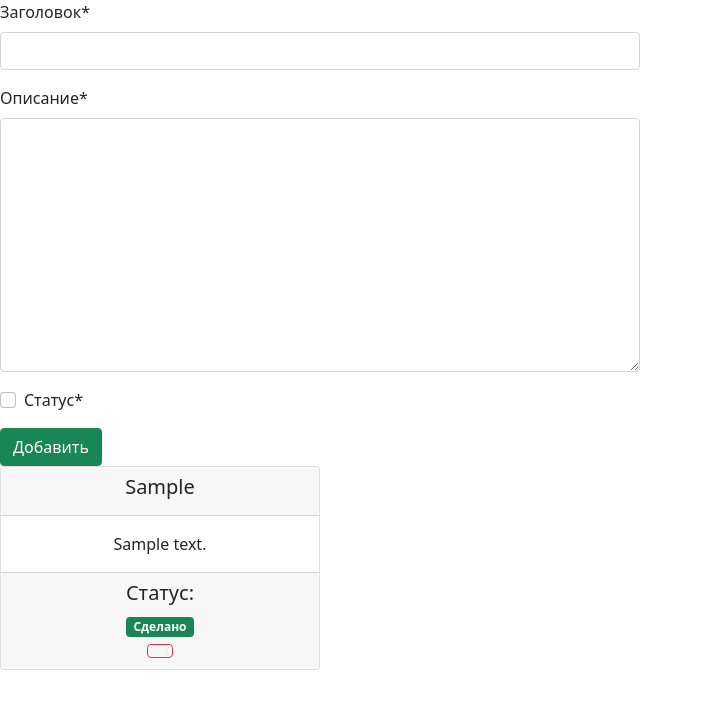
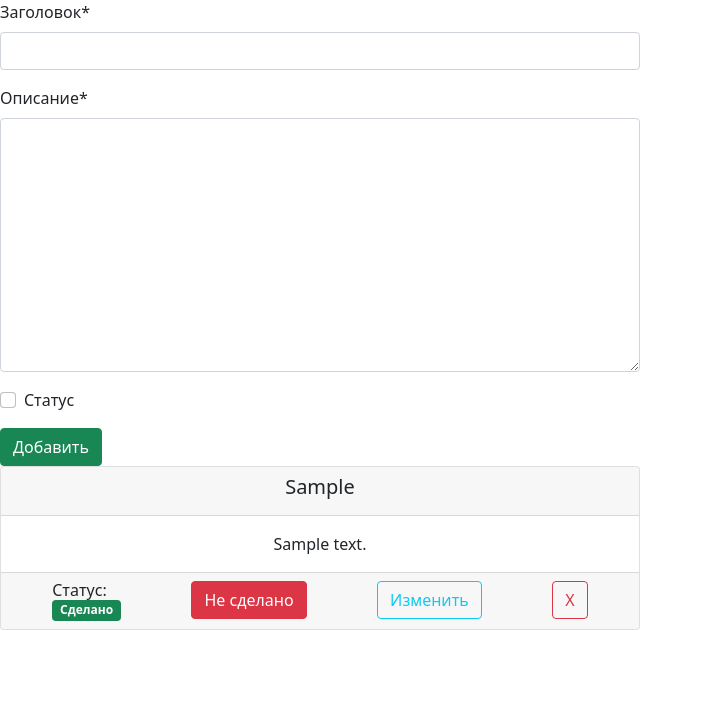
Before and after one commit to destrauxx/notes_kidkod, a Django app: page / in a window 1280 px wide. Shown: the top 709 px of the page, without its empty margins (0-703 px from the left). Run offline with Django 3.2, Linux system fonts and the light colour scheme; tables that the repository leaves empty hold one stand-in row (values such as "Sample post"); some libraries are stand-ins or nearby versions.

Commit message:
visual complete

```diff
--- a/project/notes/forms.py
+++ b/project/notes/forms.py
@@ -7,7 +7,7 @@ from crispy_forms.layout import Submit, Layout, Button, ButtonHolder, Field
 class CreateNoteForm(forms.Form):
     header = forms.CharField(required=True, label='Заголовок')
     text = forms.CharField(required=True, widget=forms.Textarea(), label='Описание')
-    status = forms.BooleanField(label='Статус')
+    status = forms.BooleanField(required=False, label='Статус')
 
     def __init__(self, *args, **kwargs):
         super().__init__(*args, **kwargs)
--- a/project/notes/models.py
+++ b/project/notes/models.py
@@ -4,4 +4,4 @@ from django.db import models
 class Note(models.Model):
     header = models.CharField(max_length=50, null=False, blank=False)
     text = models.CharField(max_length=250, null=False, blank=True)
-    status = models.BooleanField(default=False)
+    status = models.BooleanField(default=False, blank=True)
--- a/project/notes/views.py
+++ b/project/notes/views.py
@@ -4,16 +4,14 @@ from django.views.generic import ListView, CreateView, DeleteView, UpdateView
 
 from .forms import CreateNoteForm
 from .models import Note
-# Create your views here.
 
 class IndexPage(ListView):
     template_name = 'index.html'
     paginate_by = 4
-    queryset = Note.objects.all()
 
     def get(self, request, *args, **kwargs):
         form = CreateNoteForm()
-        return render(request, self.template_name, {'form': form, 'notes': self.queryset})
+        return render(request, self.template_name, {'form': form, 'notes': Note.objects.all()})
 
     def post(self, request, *args, **kwargs):
         form = CreateNoteForm(request.POST or None)
@@ -37,6 +35,4 @@ class DeleteNote(DeleteView):
     success_url = reverse_lazy('index_page')
     template_name = 'confirm_delete_note.html'
 
-    # Добавить шаблон подтверждения удаления
-
 # class UpdateNote(UpdateView):
--- a/project/templates/index.html
+++ b/project/templates/index.html
@@ -1,34 +1,34 @@
 {% extends 'base.html' %}
 {% load crispy_forms_tags %}
+
 {% block content %}
     {% crispy form %}
-<!-- <form action="post">
-    {% csrf_token %}
-    {{ form|crispy }}
-
-</form> -->
 
     <div class="notes">
         {% for note in notes %}
-    <div class="card text-center w-25">
+            <div class="card text-center w-50">
                 <div class="card-header">
                     <h5>{{note.header}}</h5>
                 </div>
                 <div class="card-body">
-            <!-- <h5 class="card-title">Special title treatment</h5> -->
                     <p class="card-text">{{note.text}}</p>
-            <!-- <a href="#" class="btn btn-primary">Go somewhere</a> -->
                 </div>
-        <div class="card-footer">
-            <div class="status">
-                <h5>Статус:</h5>
-                {% if note.status %}
+                <div class="card-footer d-flex justify-content-around">
+                    <div class="status d-flex align-items-start flex-column">
+                        <h6 class="my-0">Статус:</h6>
+                        {% if note.status == True %}
                             <div class="badge bg-success">Сделано</div>
                         {% else %}
-                    <div class="badge bg-warning">Не сделано</div>
+                            <div class="badge bg-warning text-dark">Не сделано</div>
                         {% endif %}
                     </div>
-            <a href="delete/{{note.pk}}"><button type="button" class="btn btn-outline-danger"></button></a>
+                    {% if note.status == True %}
+                    <a href="change/{{note.pk}}"><button type="button" class="btn btn-danger">Не сделано</button></a>
+                    {% else %}
+                        <a href="delete/{{note.pk}}"><button type="button" class="btn btn-success">Сделано</button></a>
+                    {% endif %}
+                    <a href="edit/{{note.pk}}"><button type="button" class="btn btn-outline-info">Изменить</button></a>
+                    <a href="delete/{{note.pk}}"><button type="button" class="btn btn-outline-danger">X</button></a>
                 </div>
             </div>
     {% endfor %}
```
Also changed, not shown: project/templates/confirm_delete_note.html (+7 -5 lines), project/notes/migrations/0002_alter_note_status.py (added). Lines whose indentation alone changed are shown as unchanged.
